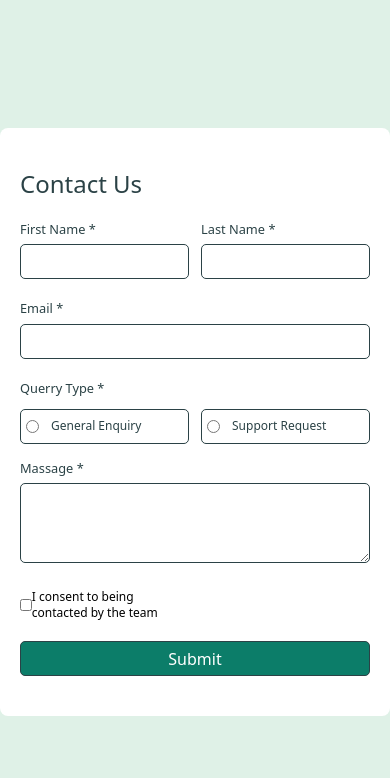
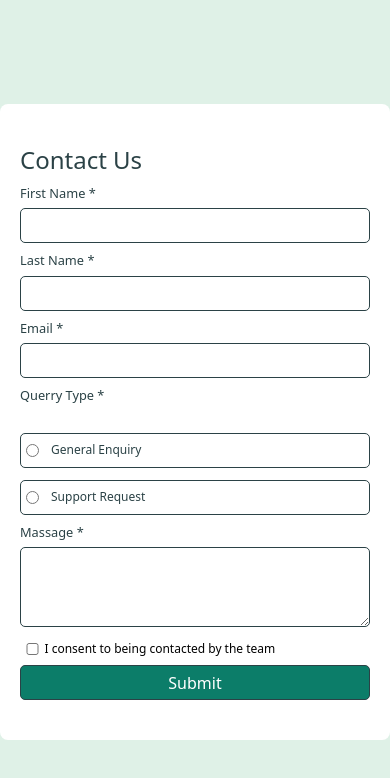
Before and after one commit to Rayan-thedev/contact-form, a plain HTML site: page index.html in a window 390 px wide. Drawn offline with nearby package versions, Linux system fonts and the light colour scheme.

Commit message:
responsivness added for phone

```diff
--- a/index.html
+++ b/index.html
@@ -10,9 +10,10 @@
 </head>
 
 <body class="h-screen bg-[hsl(148,38%,91%)] flex items-center justify-center">
+    <!-- form container -->
     <div class="py-10 bg-white rounded-lg h-fit w-140">
         <!-- form -->
-        <form class="grid grid-cols-2 mx-5 gap-y-5 gap-x-3 h-fit">
+        <form class="grid mx-5 sm:grid-cols-2 sm:gap-y-5 gap-y-2 gap-x-3 h-fit">
             <!-- form title -->
             <h1 class="gap-10 text-2xl font-medium txt-color">Contact Us</h1>
             <!-- name input -->
@@ -22,18 +23,19 @@
                 <input class=" input" type="text" />
             </label>
             <!-- last name -->
-            <label class="col-start-2 row-start-2 ">
+            <label class="row-start-3 sm:col-start-2 sm:row-start-2 ">
                 <legend class="legend">Last Name *</legend>
                 <input class=" input" type="text" />
             </label>
             <!-- Email -->
-            <label class="col-start-1 col-end-3 row-start-3 ">
+            <label class="row-start-4 sm:col-start-1 sm:col-end-3 sm:row-start-3 ">
                 <legend class="legend">Email *</legend>
                 <input class=" input" type="text" />
             </label>
             <!-- querry -->
-            <div class="grid grid-cols-2 col-start-1 col-end-3 grid-rows-2 row-start-4 h-15 gap-x-3 ">
-                <legend class="legend">Querry Type *</legend>
+            <div class="grid grid-cols-1 col-start-1 grid-rows-3 row-start-5 gap-y-3 sm:grid-cols-2 sm:col-end-3 sm:grid-rows-2 sm:row-start-4 sm:h-15 gap-x-3 ">
+
+             <legend class="legend">Querry Type *</legend>
                 <!-- option1 -->
                 <label
                     class="p-5 border-1 border-[hsl(187, 24%, 22%)] row-start-2 input flex justify-start items-center">
@@ -42,23 +44,23 @@
                 </label>
                 <!-- option 2 -->
                 <label
-                    class="p-5 border-1 border-[hsl(187, 24%, 22%)] row-start-2 input flex justify-start items-center">
+                    class="p-5 border-1 border-[hsl(187, 24%, 22%)] sm:row-start-2 row-start-3 input flex justify-start items-center">
                     <input class="mr-3" type="radio" name=" querry">
                     <p class="text-xs font-medium txt-color">Support Request</p>
             </label>
             </div>
             <!-- massage -->
-            <label class="col-start-1 col-end-3 row-start-5 ">
+            <label class="row-start-6 sm:col-start-1 sm:col-end-3 sm:row-start-5 ">
                 <legend class="legend">Massage *</legend>
                 <textarea class="w-full h-20 p-1 text-sm msg"></textarea>
             </label>
             <!-- checkbox of consent -->
-            <label class="grid grid-cols-[7%_93%] col-start-1  h-fit items-center">
+            <label class="grid grid-cols-[7%_93%] sm:col-span-2  h-fit items-center row-start-7">
                 <input  class="h-3 " type="checkbox">
                 <p class="text-xs ">I consent to being contacted by the team</p>
             </label>
             <!-- button -->
-             <button class="col-start-1 col-end-3 row-start-7 text-white bg-[hsl(169,82%,27%)] input  ">Submit</button>
+             <button class="col-start-1 sm:col-end-3 row-start-8 text-white bg-[hsl(169,82%,27%)] input  ">Submit</button>
         </form>
     </div>
 </body>
--- a/style.css
+++ b/style.css
@@ -1,3 +1,5 @@
+
+
 .legend{
      font-size:0.8rem;
      color:  hsl(187, 24%, 22%);
```
